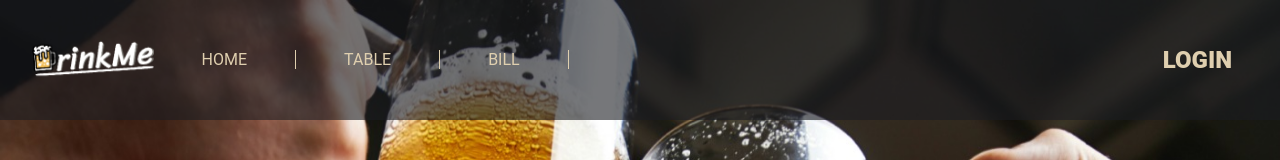
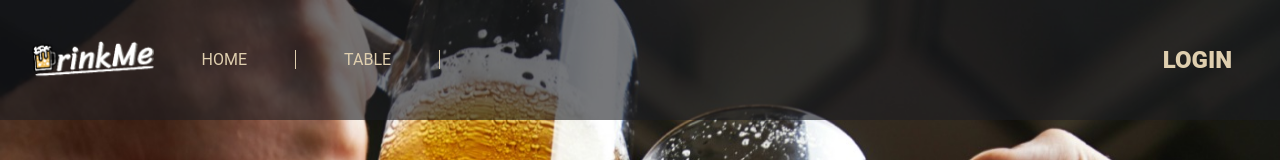
Before and after one commit to sahatsawat1/Drink-Me-react, a React (Create React App) app: page / in a window 1280 px wide. Shown: the top 160 px of the page. Built offline with nearby package versions, Linux system fonts and the light colour scheme.

Commit message:
Delete Bill

```diff
--- a/src/components/Navbar/index.js
+++ b/src/components/Navbar/index.js
@@ -21,9 +21,6 @@ function Navbar () {
           <Action>
             <Link to='/table'>TABLE</Link>
           </Action>
-          <Action>
-            <Link to='/bill'>BILL</Link>
-          </Action>
         </ActionContainer>
         <LoginContainer>
           <Action>
```
